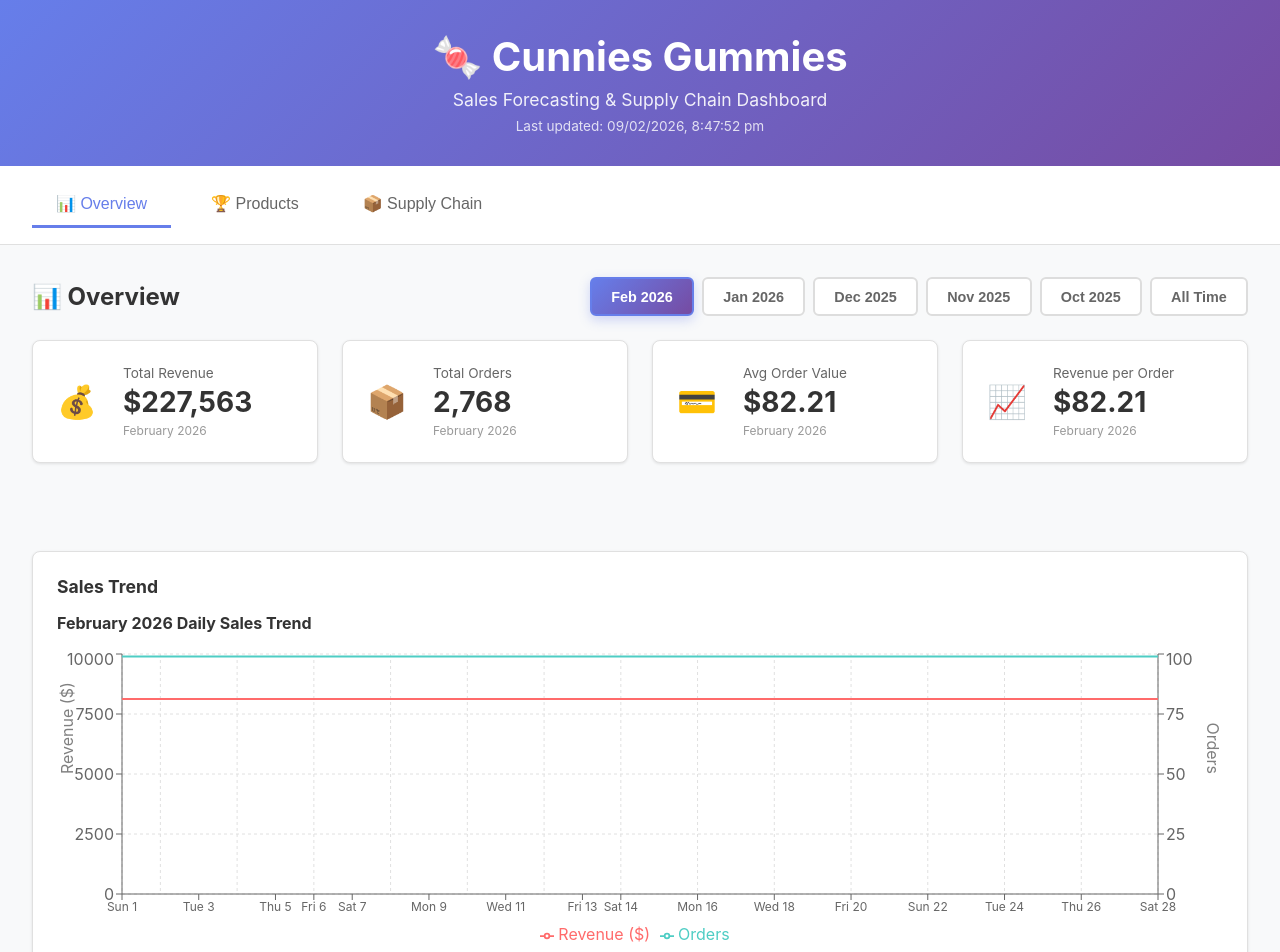
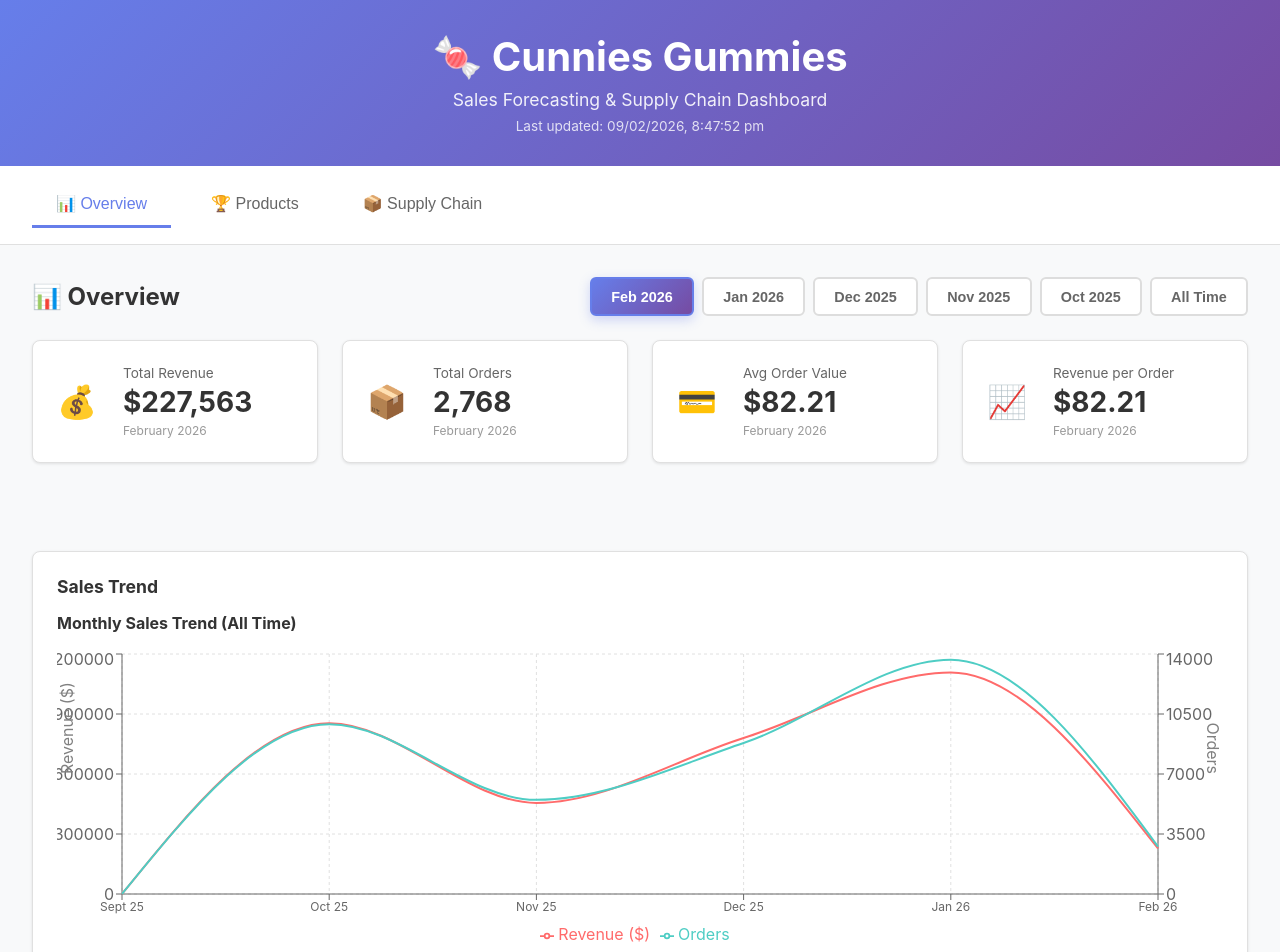
Before and after one commit to williamsclawbot-ai/cunnies-gummies-dashboard, a React (Vite) app: page / in a window 1280 px wide. Shown: the top 952 px of the page. Built offline with nearby package versions, Linux system fonts and the light colour scheme.

Commit message:
Lock SalesChart to all-time monthly view (Oct 2025-Feb 2026) - ignores selectedMonth; metric cards remain toggleable

```diff
--- a/src/components/SalesChart.jsx
+++ b/src/components/SalesChart.jsx
@@ -11,26 +11,12 @@ import {
   Legend,
   ResponsiveContainer
 } from 'recharts';
-import { filterMonthlyData, filterByMonth } from '../utils/dateFilters';
 
-function SalesChart({ data, period = 'all', selectedMonth = 'all' }) {
+function SalesChart({ data }) {
   const chartData = useMemo(() => {
-    // Determine if we're showing daily or monthly data
-    const isMonthSelected = selectedMonth && selectedMonth !== 'all' && selectedMonth.match(/^\d{4}-\d{2}$/);
-
-    if (isMonthSelected) {
-      // Show daily trend for selected month
-      return generateDailyTrendData(data, selectedMonth);
-    } else {
-      // Show monthly trend (all time)
-      let filtered = data;
-
-      if (period !== 'all') {
-        const isMonthKey = period && period.match(/^\d{4}-\d{2}$/);
-        filtered = isMonthKey ? filterByMonth(data, period) : filterMonthlyData(data, period);
-      }
-
-      return filtered
+    // LOCKED: Always show monthly trend (Oct 2025 - Feb 2026)
+    // Ignore selectedMonth - this chart always displays all-time monthly data
+    const filtered = data
       .filter(m => m.orders > 0)
       .map(m => ({
         month: new Date(m.month).toLocaleDateString('en-AU', { month: 'short', year: '2-digit' }),
@@ -39,17 +25,11 @@ function SalesChart({ data, period = 'all', selectedMonth = 'all' }) {
         aov: Math.round(m.aov * 100) / 100,
         date: m.month
       }));
-    }
-  }, [data, period, selectedMonth]);
 
-  const chartTitle = useMemo(() => {
-    if (selectedMonth && selectedMonth !== 'all' && selectedMonth.match(/^\d{4}-\d{2}$/)) {
-      const [year, month] = selectedMonth.split('-');
-      const date = new Date(parseInt(year), parseInt(month) - 1, 1);
-      return date.toLocaleDateString('en-AU', { month: 'long', year: 'numeric' }) + ' Daily Sales Trend';
-    }
-    return 'Monthly Sales Trend';
-  }, [selectedMonth]);
+    return filtered;
+  }, [data]);
+
+  const chartTitle = 'Monthly Sales Trend (All Time)';
 
   return (
     <div className="chart-container">
@@ -60,7 +40,7 @@ function SalesChart({ data, period = 'all', selectedMonth = 'all' }) {
         <LineChart data={chartData}>
           <CartesianGrid strokeDasharray="3 3" stroke="#e0e0e0" />
           <XAxis
-            dataKey={selectedMonth && selectedMonth !== 'all' ? 'day' : 'month'}
+            dataKey="month"
             stroke="#666"
             style={{ fontSize: '12px' }}
           />
@@ -106,48 +86,5 @@ function SalesChart({ data, period = 'all', selectedMonth = 'all' }) {
   );
 }
 
-/**
- * Generate daily trend data for a selected month
- * @param {Array} monthlyData - Array of monthly trend objects
- * @param {string} monthKey - Format: 'YYYY-MM' (e.g., '2025-10')
- * @returns {Array} Daily data for the month
- */
-function generateDailyTrendData(monthlyData, monthKey) {
-  // Find the month data
-  const monthData = monthlyData.find(m => m.monthYear === monthKey || m.month === monthKey);
-
-  if (!monthData) {
-    return [];
-  }
-
-  // Parse the month
-  const [year, month] = monthKey.split('-');
-  const yearNum = parseInt(year);
-  const monthNum = parseInt(month);
-
-  // Get number of days in month
-  const daysInMonth = new Date(yearNum, monthNum, 0).getDate();
-
-  // Calculate daily average
-  const dailyOrders = Math.round(monthData.orders / daysInMonth);
-  const dailyRevenue = Math.round((monthData.orders * monthData.aov) / daysInMonth);
-
-  // Generate daily data
-  const dailyData = [];
-  for (let day = 1; day <= daysInMonth; day++) {
-    const date = new Date(yearNum, monthNum - 1, day);
-    const dayName = date.toLocaleDateString('en-AU', { weekday: 'short', day: 'numeric' });
-
-    dailyData.push({
-      day: dayName,
-      orders: dailyOrders,
-      revenue: dailyRevenue,
-      aov: Math.round(monthData.aov * 100) / 100
-    });
-  }
-
-  return dailyData;
-}
-
 export default SalesChart;
 export { SalesChart };
```
Lines whose indentation alone changed are shown as unchanged.
